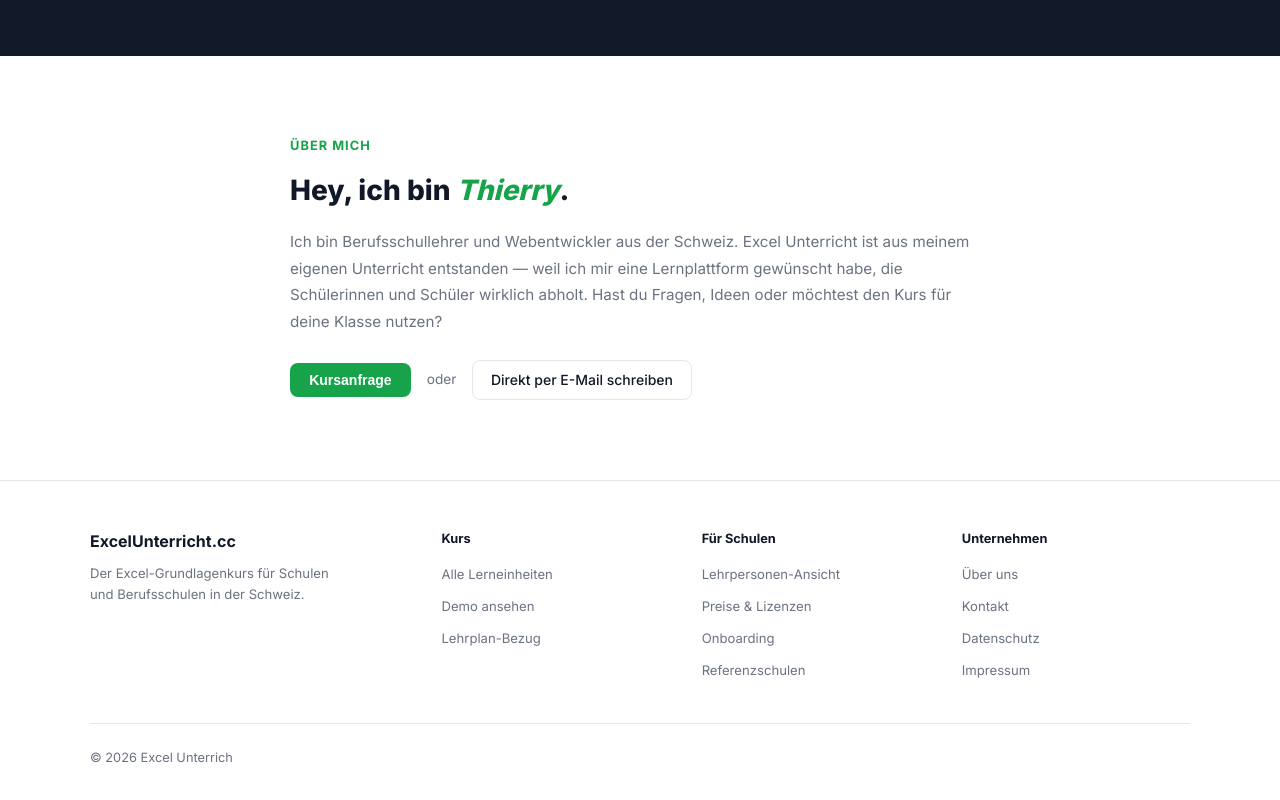
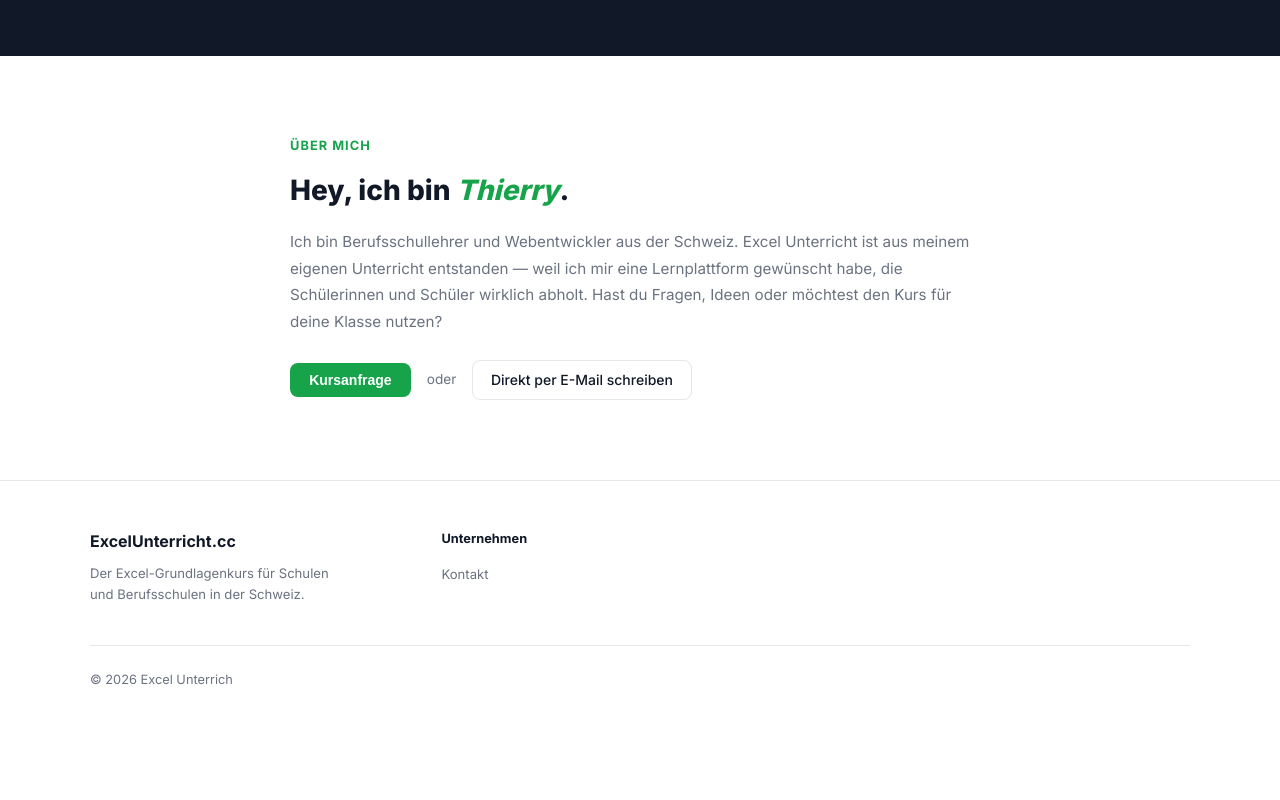
Before and after one commit to schmt5/excel, a website: page index.html in a window 1280 px wide. Shown: the part 5288-6088 px from the top of the page. After the commit the page ends 6010 px from the top, so only its background shows below. Drawn offline with Linux system fonts and the light colour scheme; a script that the page names is missing.

Commit message:
Update index.html

```diff
--- a/index.html
+++ b/index.html
@@ -2106,90 +2106,8 @@
                         </p>
                     </div>
                     <div class="footer-col">
-                        <h5>Kurs</h5>
-                        <ul>
-                            <li>
-                                <span
-                                    style="
-                                        font-size: 0.82rem;
-                                        color: var(--muted);
-                                    "
-                                    >Alle Lerneinheiten</span
-                                >
-                            </li>
-                            <li>
-                                <span
-                                    style="
-                                        font-size: 0.82rem;
-                                        color: var(--muted);
-                                    "
-                                    >Demo ansehen</span
-                                >
-                            </li>
-                            <li>
-                                <span
-                                    style="
-                                        font-size: 0.82rem;
-                                        color: var(--muted);
-                                    "
-                                    >Lehrplan-Bezug</span
-                                >
-                            </li>
-                        </ul>
-                    </div>
-                    <div class="footer-col">
-                        <h5>Für Schulen</h5>
-                        <ul>
-                            <li>
-                                <span
-                                    style="
-                                        font-size: 0.82rem;
-                                        color: var(--muted);
-                                    "
-                                    >Lehrpersonen-Ansicht</span
-                                >
-                            </li>
-                            <li>
-                                <span
-                                    style="
-                                        font-size: 0.82rem;
-                                        color: var(--muted);
-                                    "
-                                    >Preise &amp; Lizenzen</span
-                                >
-                            </li>
-                            <li>
-                                <span
-                                    style="
-                                        font-size: 0.82rem;
-                                        color: var(--muted);
-                                    "
-                                    >Onboarding</span
-                                >
-                            </li>
-                            <li>
-                                <span
-                                    style="
-                                        font-size: 0.82rem;
-                                        color: var(--muted);
-                                    "
-                                    >Referenzschulen</span
-                                >
-                            </li>
-                        </ul>
-                    </div>
-                    <div class="footer-col">
                         <h5>Unternehmen</h5>
                         <ul>
-                            <li>
-                                <span
-                                    style="
-                                        font-size: 0.82rem;
-                                        color: var(--muted);
-                                    "
-                                    >Über uns</span
-                                >
-                            </li>
                             <li>
                                 <a
                                     href="/cdn-cgi/l/email-protection#aadacbc8c6c584d9c5c1cfd3eacdc7cbc3c684c9c5c7"
@@ -2198,24 +2116,6 @@
                                         color: var(--muted);
                                     "
                                     >Kontakt</a
-                                >
-                            </li>
-                            <li>
-                                <span
-                                    style="
-                                        font-size: 0.82rem;
-                                        color: var(--muted);
-                                    "
-                                    >Datenschutz</span
-                                >
-                            </li>
-                            <li>
-                                <span
-                                    style="
-                                        font-size: 0.82rem;
-                                        color: var(--muted);
-                                    "
-                                    >Impressum</span
                                 >
                             </li>
                         </ul>
```
